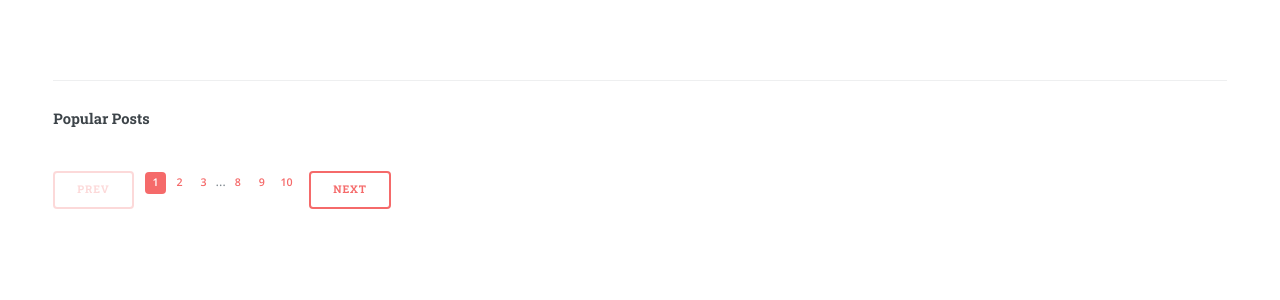
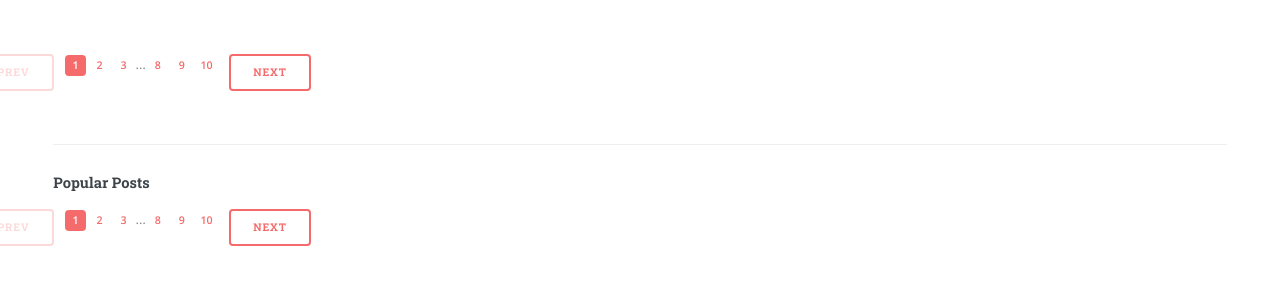
Before and after one commit to ThatPythonGuy96/PyWorld, a Django app: template templates/home.html in a window 1280 px wide. Shown: the part 106-406 px from the top of the page. Run offline with Django 5.2, Linux system fonts and the light colour scheme; the template is opened without the code that fills it, so the values that code supplies are empty; some libraries are stand-ins or nearby versions.

Commit message:
Pagination

```diff
--- a/templates/home.html
+++ b/templates/home.html
@@ -15,6 +15,17 @@
 					<p>{{ blog.content|safe|truncatechars:120 }}</p>
 				</article>
 			{% endfor %}
+			<ul class="pagination">
+				<li><span class="button disabled">Prev</span></li>
+				<li><a href="#" class="page active">1</a></li>
+				<li><a href="#" class="page">2</a></li>
+				<li><a href="#" class="page">3</a></li>
+				<li><span>&hellip;</span></li>
+				<li><a href="#" class="page">8</a></li>
+				<li><a href="#" class="page">9</a></li>
+				<li><a href="#" class="page">10</a></li>
+				<li><a href="#" class="button">Next</a></li>
+			</ul>
 		</div>
 
 		<hr />
@@ -31,8 +42,6 @@
 					<p>{{ blog.content|safe|truncatechars:120 }}</p>
 				</article>
 			{% endfor %}
-		</div>
-
 			<ul class="pagination">
 				<li><span class="button disabled">Prev</span></li>
 				<li><a href="#" class="page active">1</a></li>
@@ -44,5 +53,8 @@
 				<li><a href="#" class="page">10</a></li>
 				<li><a href="#" class="button">Next</a></li>
 			</ul>
+		</div>
+
+
 	</section>
 {% endblock %}
```
Lines whose indentation alone changed are shown as unchanged.
